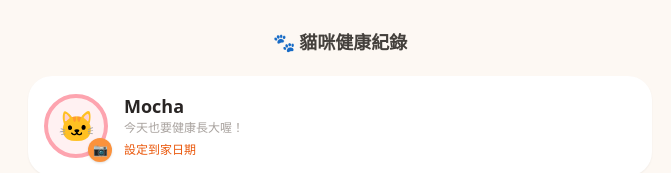
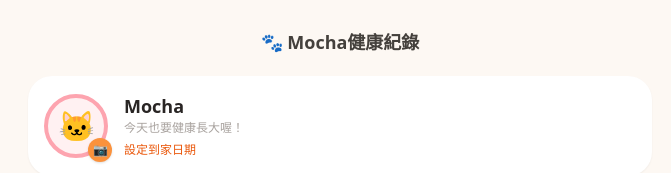
Before and after one commit to chowmichelle910-byte/mochas2ndlife, a Next.js app: page / in a window 1280 px wide. Shown: the top 173 px of the page, without its empty margins (300-971 px from the left). Built offline with nearby package versions, Linux system fonts and the light colour scheme; no server answers; the database is empty.

Commit message:
Rename app to Mocha健康紀錄
Co-Authored-By: Claude Sonnet 5 <noreply@anthropic.com>
Claude-Session: https://claude.ai/code/session_01AKz4uWec35GMbwVZmE92cs

```diff
--- a/app/layout.tsx
+++ b/app/layout.tsx
@@ -2,12 +2,12 @@ import type { Metadata } from "next";
 import "./globals.css";
 
 export const metadata: Metadata = {
-  title: "貓咪健康紀錄",
+  title: "Mocha健康紀錄",
   description: "紀錄貓咪每天的飲食、喝水、排尿與排便狀況",
   manifest: "/manifest.json",
   appleWebApp: {
     capable: true,
-    title: "貓咪健康紀錄",
+    title: "Mocha健康紀錄",
     statusBarStyle: "default",
   },
 };
--- a/components/Dashboard.tsx
+++ b/components/Dashboard.tsx
@@ -73,7 +73,7 @@ export default function Dashboard() {
   return (
     <main className="flex flex-col gap-4">
       <h1 className="flex items-center justify-center gap-2 py-1 text-lg font-semibold text-stone-700">
-        🐾 貓咪健康紀錄
+        🐾 Mocha健康紀錄
       </h1>
 
       <PetProfile />
--- a/public/sw.js
+++ b/public/sw.js
@@ -6,7 +6,7 @@ self.addEventListener("push", (event) => {
     data = {};
   }
 
-  const title = data.title || "貓咪健康紀錄";
+  const title = data.title || "Mocha健康紀錄";
   const options = {
     body: data.body || "",
   };
```
Also changed, not shown: public/manifest.json, 2 other files (tests, documents, lock files or other folders).
